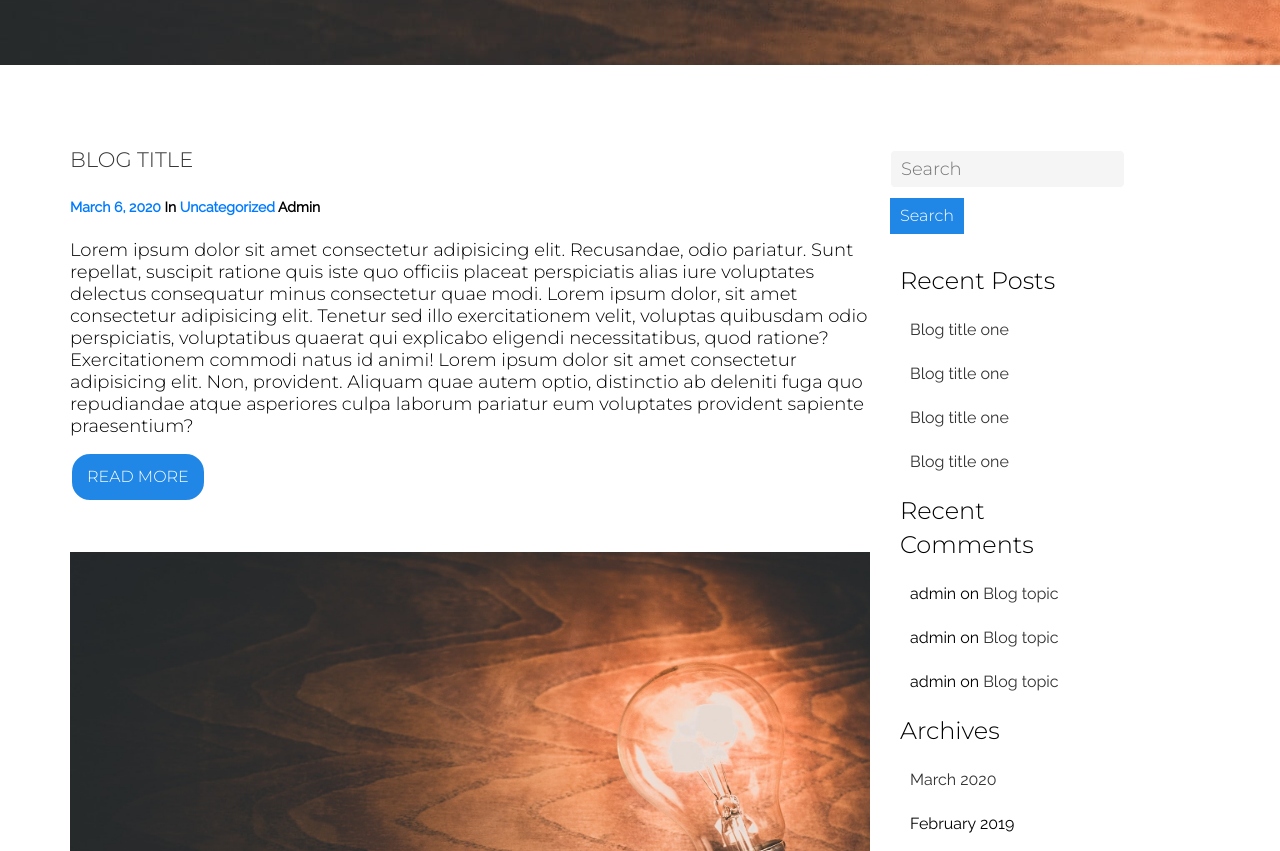
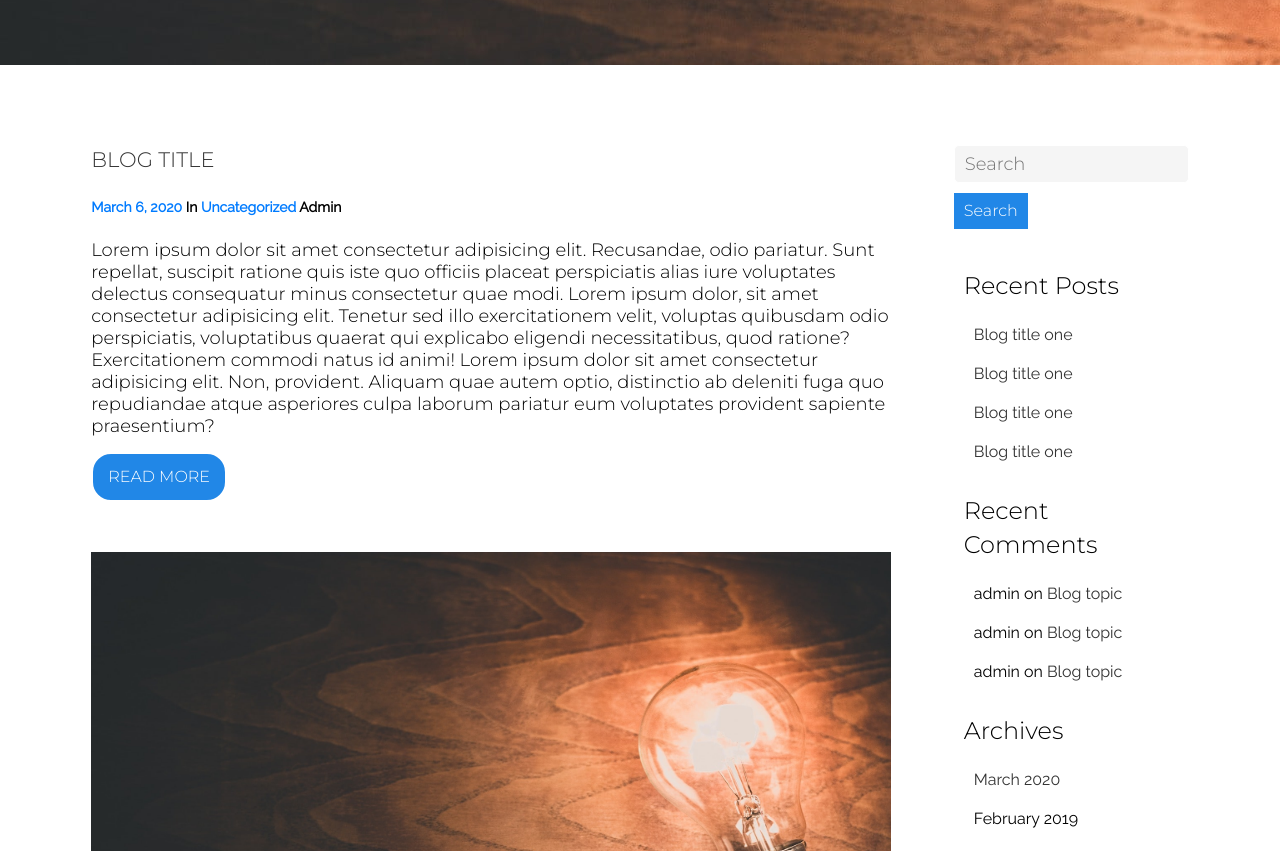
Before and after one commit to bhaskardutta111/bhaskardutta111.github.io, a plain HTML site: page blog.html in a window 1280 px wide. Shown: the part 469-1320 px from the top of the page. Drawn offline with nearby package versions, Linux system fonts and the light colour scheme.

Commit message:
style update for lgScreens

```diff
--- a/css/blogStyles.css
+++ b/css/blogStyles.css
@@ -169,6 +169,7 @@ body {
 .blog-section{
     display: flex;
     flex-wrap: wrap;
+    justify-content: space-around;
     padding: 10px 0;
 }
 .blogs-list{
@@ -217,7 +218,6 @@ body {
 
 .blogs-menu{
     flex-basis: 20%;
-    margin: 10px 0;
 }
 .blogs-menu a{
     color: #333;
@@ -228,20 +228,20 @@ body {
     padding: 15px 0;
 }
 .menu-sec{
-    margin: 15px 10px;
+    margin: 30px 10px;
 }
 .menu-sec ul li{
     font: 16px 'raleway', sans-serif;
     font-weight: 400;
     line-height: 24px;
-    margin: 20px 10px;
+    margin: 15px 10px;
 }
 .blogs-menu a:hover{
     text-decoration: none;
     color: #3A7BD5;
 }
 .blog-search{
-    margin: 15px 0;
+    margin: 20px 0;
 }
 #blog-search{
     padding: 7px 10px;
```
